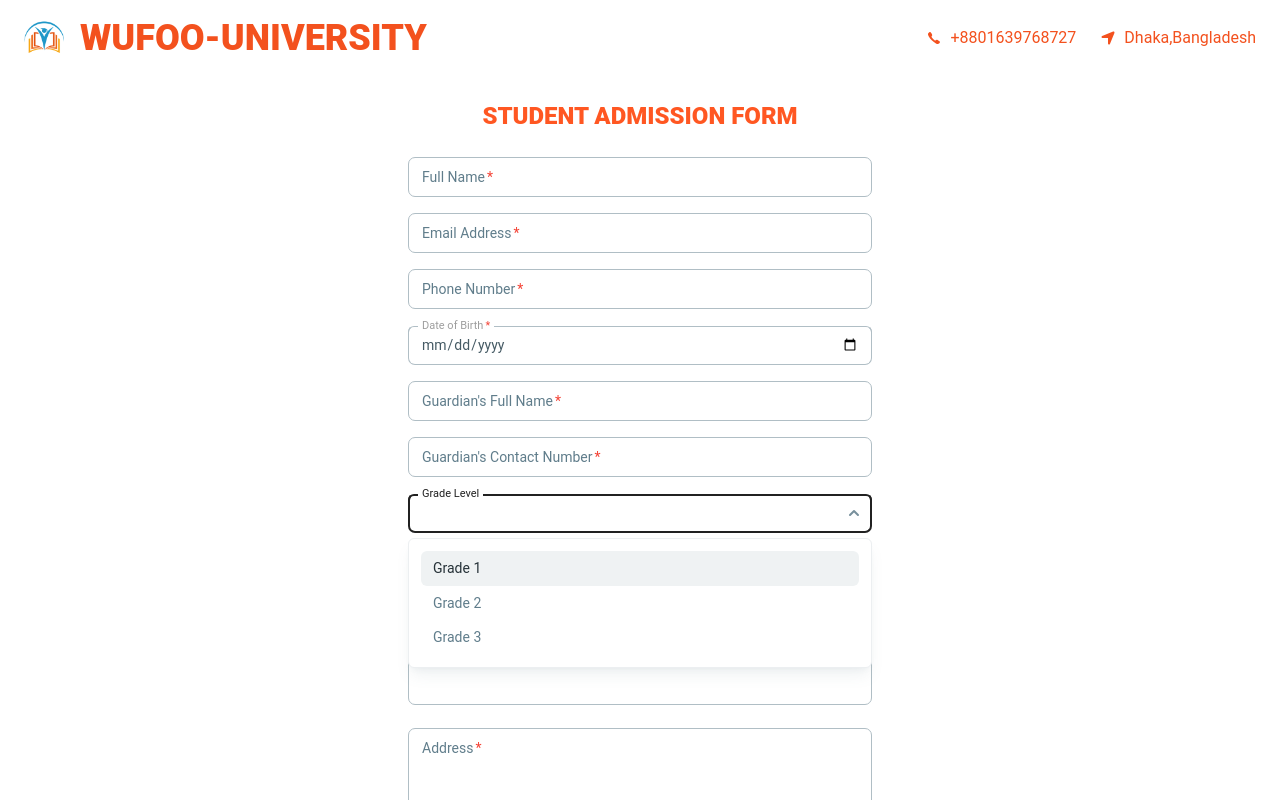
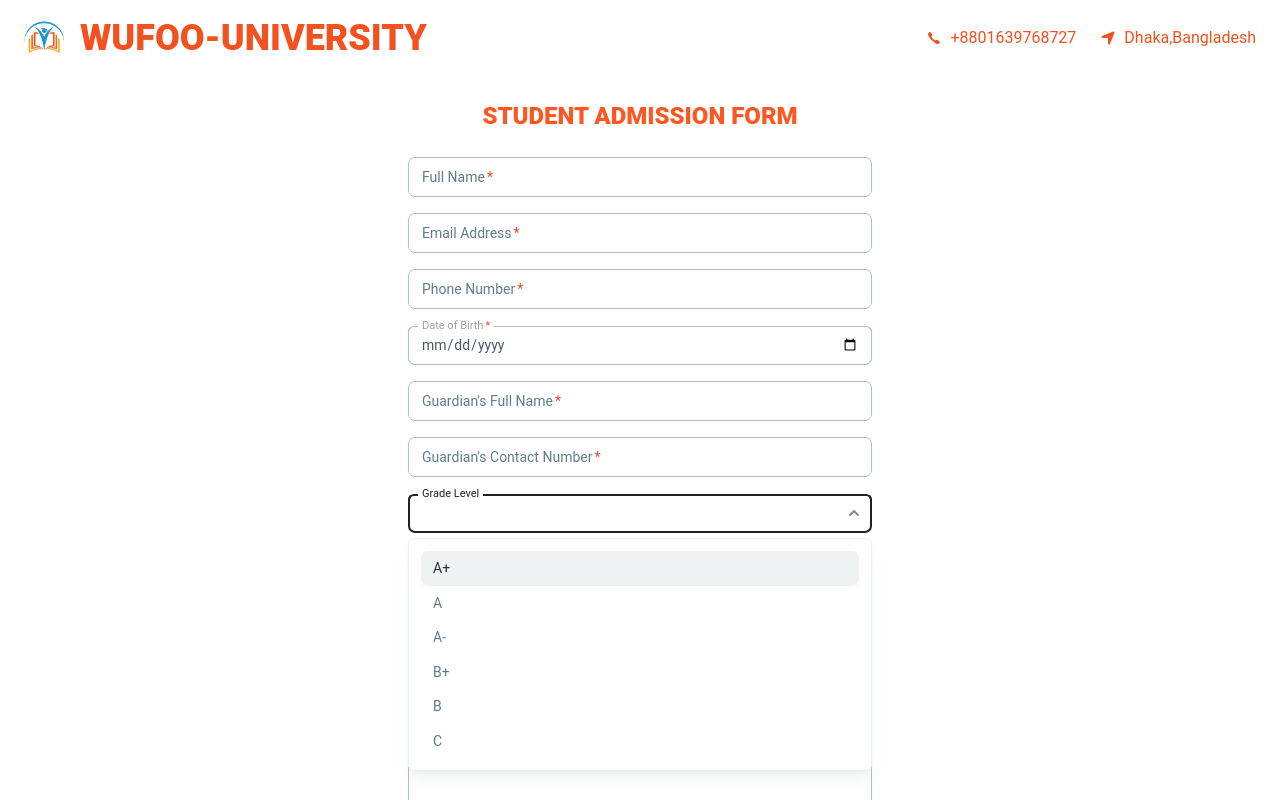
Before and after one commit to Sazid60/WUFOO-SCHOOL, a React (Vite) app: page /application in a window 1280 px wide. Both pictures are taken after a click on the button 640 px from the left and 513 px from the top of the page. Shown: the top 800 px of the page. Built offline with nearby package versions, Linux system fonts and the light colour scheme.

Commit message:
Updae:Posting the Candidate Admission Data In The Server

```diff
--- a/src/components/application/ApplicationForm.jsx
+++ b/src/components/application/ApplicationForm.jsx
@@ -46,27 +46,25 @@ const ApplicationForm = () => {
     const handleSubmit = async (e) => {
         e.preventDefault();
         console.log(formData);
-        toast.success('Successfully toasted!')
-        // Uncomment and adjust the URL according to your backend
-        // try {
-        //     await axios.post('/api/admissions', formData);
-        //     alert('Application submitted successfully!');
-        //     setFormData({
-        //         name: '',
-        //         email: '',
-        //         phone: '',
-        //         dob: '',
-        //         address: '',
-        //         guardianName: '',
-        //         guardianContact: '',
-        //         grade: '',
-        //         previousSchool: '',
-        //         hobbies: '',
-        //         subject: '',
-        //     });
-        // } catch (error) {
-        //     alert(`Error submitting application: ${error}`);
-        // }
+        try {
+            await axios.post('http://localhost:8000/candidates', formData);
+            toast.success('You Have Successfully Applied!');
+            setFormData({
+                name: '',
+                email: '',
+                phone: '',
+                dob: '',
+                address: '',
+                guardianName: '',
+                guardianContact: '',
+                grade: '',
+                previousSchool: '',
+                hobbies: '',
+                subject: department || '',
+            });
+        } catch (error) {
+            toast.error(`Error submitting application: ${error}`);
+        }
     };
 
     return (
@@ -127,9 +125,12 @@ const ApplicationForm = () => {
                     onChange={(value) => handleSelectChange(value, 'grade')}
                     required
                 >
-                    <Option value="Grade 1">Grade 1</Option>
-                    <Option value="Grade 2">Grade 2</Option>
-                    <Option value="Grade 3">Grade 3</Option>
+                    <Option value="Grade 1">A+</Option>
+                    <Option value="Grade 1">A</Option>
+                    <Option value="Grade 1">A-</Option>
+                    <Option value="Grade 2">B+</Option>
+                    <Option value="Grade 3">B</Option>
+                    <Option value="Grade 3">C</Option>
                 </Select>
                 <Input
                     name="previousSchool"
```
